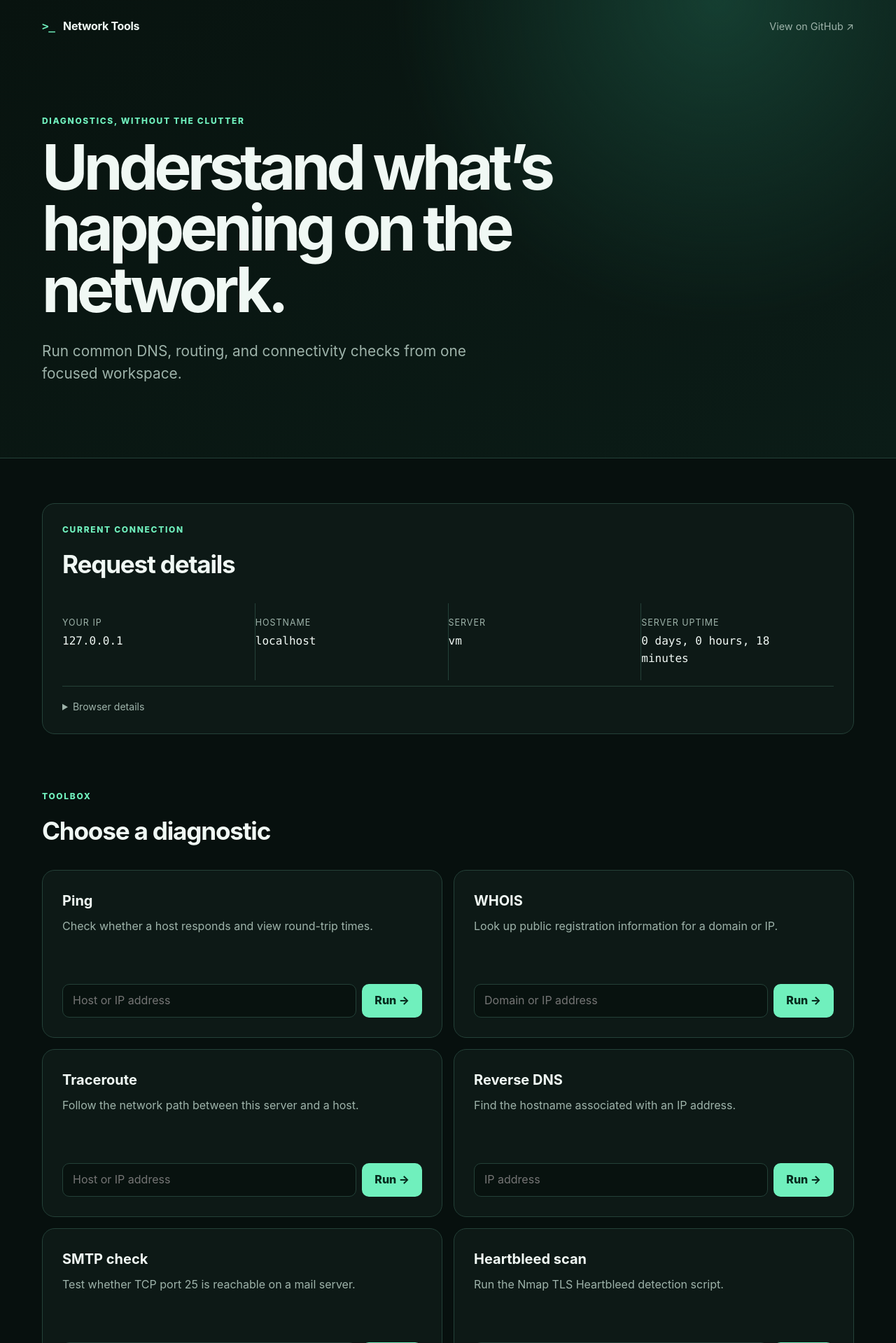
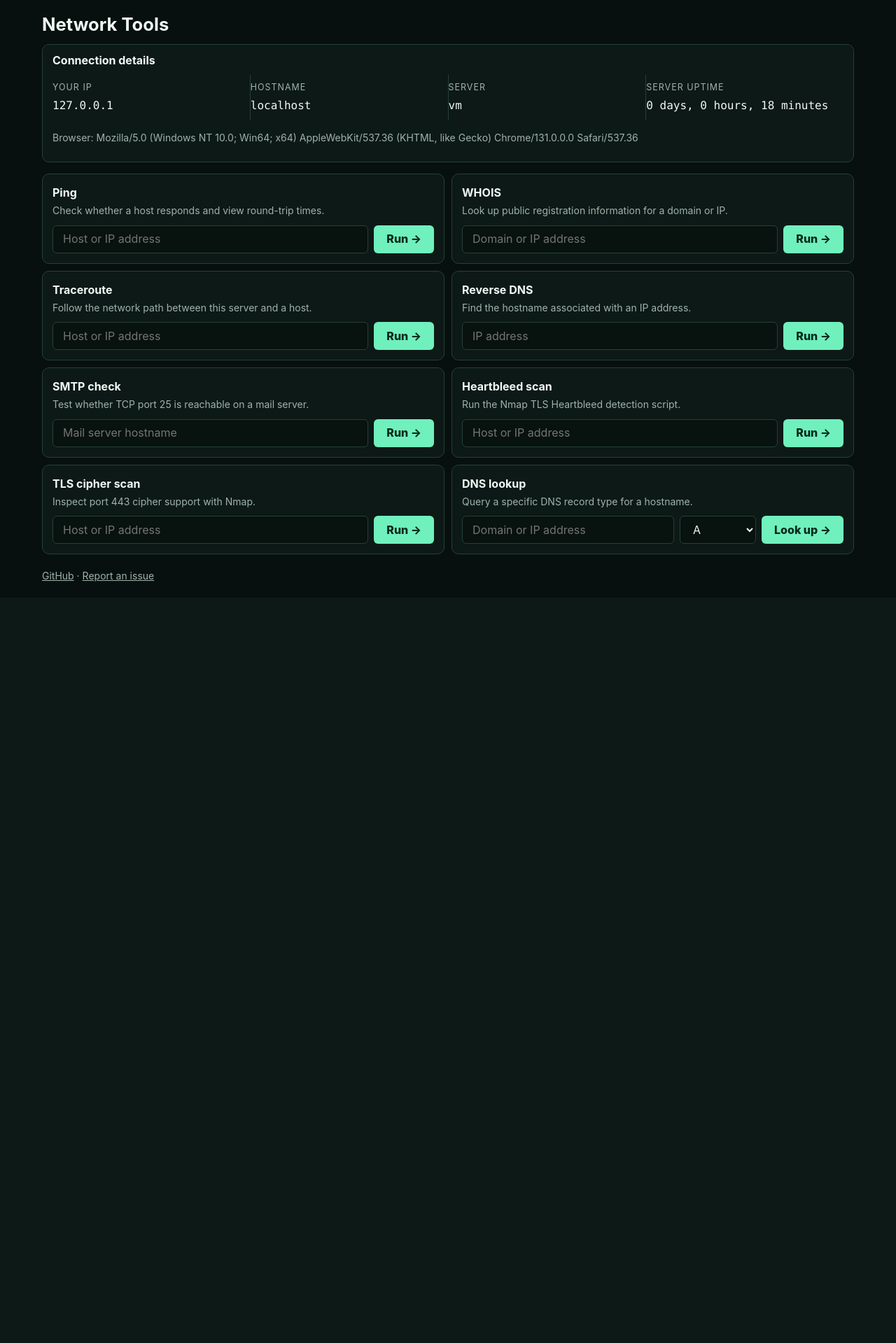
Before and after one commit to jglenn9k/tools, a PHP site: page / in a window 1280 px wide. Shown: the top 1919 px of the page at 70% size. After the commit the page ends 831 px from the top, so only its background shows below. Run offline with PHP 8.4, Linux system fonts and the light colour scheme.

Commit message:
Compact the tools page and support plain-text CLI output

```diff
--- a/htdocs/app.css
+++ b/htdocs/app.css
@@ -1,16 +1,17 @@
 :root { color-scheme: dark; --bg:#07100e; --surface:#0d1916; --surface-2:#12231e; --text:#f0f8f4; --muted:#9eb3aa; --line:#244138; --accent:#70f0bd; --accent-dark:#062a1d; --max:1160px; font-family:Inter,ui-sans-serif,system-ui,-apple-system,BlinkMacSystemFont,"Segoe UI",sans-serif }
 *{box-sizing:border-box} html{scroll-behavior:smooth} body{margin:0;background:var(--bg);color:var(--text);line-height:1.55} a{color:inherit}
-.hero{background:radial-gradient(circle at 80% 0%,#153e31 0,transparent 38%),linear-gradient(145deg,#08130f,#0b1c17);border-bottom:1px solid var(--line)}
-.nav,.hero-content,main,footer{width:min(calc(100% - 40px),var(--max));margin-inline:auto}.nav{min-height:76px;display:flex;align-items:center;justify-content:space-between;gap:24px}
-.brand{font-weight:750;text-decoration:none;letter-spacing:-.02em}.brand-mark{color:var(--accent);margin-right:8px;font-family:ui-monospace,monospace}.github-link{color:var(--muted);font-size:.9rem;text-decoration:none}.github-link:hover{color:var(--accent)}
-.hero-content{padding:88px 0 104px}.eyebrow{color:var(--accent);font-size:.75rem;font-weight:800;letter-spacing:.14em;text-transform:uppercase;margin:0 0 12px}
-h1{max-width:800px;font-size:clamp(2.8rem,7vw,5.8rem);letter-spacing:-.065em;line-height:.98;margin:0}.intro{max-width:650px;color:var(--muted);font-size:clamp(1.05rem,2vw,1.3rem);margin:28px 0 0}
-main{padding:64px 0 96px}.status{padding:28px;border:1px solid var(--line);background:var(--surface);border-radius:18px}h2{font-size:clamp(1.6rem,3vw,2.2rem);letter-spacing:-.035em;margin:0}
+.site-header,main,footer{width:min(calc(100% - 32px),var(--max));margin-inline:auto}
+.site-header{padding:20px 0 12px}h1{font-size:1.6rem;line-height:1.2;margin:0}
+main{padding-bottom:20px}
+.tool-grid{display:grid;grid-template-columns:repeat(2,minmax(0,1fr));gap:10px}
+.tool-card{display:grid;gap:10px;padding:14px;border:1px solid var(--line);background:var(--surface);border-radius:10px}
+.tool-card h2{margin:0;font-size:1rem}.tool-card p{color:var(--muted);font-size:.875rem;margin:2px 0 0}
+form{display:flex;gap:8px}input,select,button{min-height:40px;border-radius:6px;font:inherit}input,select{min-width:0;padding:0 14px;color:var(--text);background:#08120f;border:1px solid var(--line);outline:none}input{flex:1}input:focus,select:focus{border-color:var(--accent);box-shadow:0 0 0 3px #70f0bd22}button{border:0;padding:0 18px;color:var(--accent-dark);background:var(--accent);font-weight:800;cursor:pointer}button:hover{filter:brightness(1.08)}
 .status-grid{display:grid;grid-template-columns:repeat(4,1fr);gap:1px;margin:28px 0 0;background:var(--line)}.status-grid div{min-width:0;background:var(--surface);padding:18px 18px 18px 0}dt{color:var(--muted);font-size:.78rem;text-transform:uppercase;letter-spacing:.08em}dd{overflow-wrap:anywhere;margin:5px 0 0;font-family:ui-monospace,SFMono-Regular,Consolas,monospace}
-details{color:var(--muted);border-top:1px solid var(--line);padding-top:18px;margin-top:8px;font-size:.88rem}details p{overflow-wrap:anywhere}.tools{margin-top:80px}.section-heading{margin-bottom:28px}.tool-grid{display:grid;grid-template-columns:repeat(2,minmax(0,1fr));gap:16px}
-.tool-card{display:flex;min-height:240px;flex-direction:column;justify-content:space-between;gap:32px;padding:28px;border:1px solid var(--line);background:var(--surface);border-radius:18px;transition:transform .2s,border-color .2s,background .2s}.tool-card:hover{transform:translateY(-2px);border-color:#3b6a5a;background:var(--surface-2)}.tool-card-wide{grid-column:1/-1}h3{margin:0;font-size:1.25rem}.tool-card p{color:var(--muted);margin:8px 0 0}
-form{display:flex;gap:8px}input,select,button{min-height:48px;border-radius:10px;font:inherit}input,select{min-width:0;padding:0 14px;color:var(--text);background:#08120f;border:1px solid var(--line);outline:none}input{flex:1}input:focus,select:focus{border-color:var(--accent);box-shadow:0 0 0 3px #70f0bd22}button{border:0;padding:0 18px;color:var(--accent-dark);background:var(--accent);font-weight:800;cursor:pointer}button:hover{filter:brightness(1.08)}
-footer{display:flex;justify-content:space-between;padding:28px 0 48px;border-top:1px solid var(--line);color:var(--muted);font-size:.9rem}.sr-only{position:absolute;width:1px;height:1px;padding:0;margin:-1px;overflow:hidden;clip:rect(0,0,0,0);white-space:nowrap;border:0}
-@media(max-width:760px){.hero-content{padding:64px 0 72px}.status-grid,.tool-grid{grid-template-columns:1fr}.status-grid div{padding-right:0}.tool-card-wide{grid-column:auto}form{flex-wrap:wrap}input{flex-basis:100%}select,button{flex:1}}
-@media(max-width:480px){.nav,.hero-content,main,footer{width:min(calc(100% - 24px),var(--max))}.github-link{display:none}footer{flex-direction:column}}
-@media(prefers-reduced-motion:reduce){*{scroll-behavior:auto!important;transition:none!important}}
+.status{margin-bottom:16px;padding:10px 14px;border:1px solid var(--line);border-radius:10px;background:var(--surface)}
+.status h2{margin:0;font-size:1rem}.status p{overflow-wrap:anywhere;color:var(--muted);font-size:.875rem}
+.status .status-grid{margin-top:8px}.status-grid div{padding-block:8px}
+footer{padding-bottom:20px;color:var(--muted);font-size:.875rem}
+.sr-only{position:absolute;width:1px;height:1px;padding:0;margin:-1px;overflow:hidden;clip:rect(0,0,0,0);white-space:nowrap;border:0}
+@media(max-width:760px){.tool-grid{grid-template-columns:1fr}.status-grid{grid-template-columns:repeat(2,minmax(0,1fr))}}
+@media(max-width:420px){form{flex-wrap:wrap}input{flex-basis:100%}select,button{flex:1}}
--- a/htdocs/index.php
+++ b/htdocs/index.php
@@ -24,21 +24,19 @@ $tools = [
  <title>Network Tools</title><link rel="icon" href="/favicon.ico"><link rel="stylesheet" href="/app.css">
 </head>
 <body>
-<header class="hero">
- <nav class="nav" aria-label="Primary navigation"><a class="brand" href="/" aria-label="Network Tools home"><span class="brand-mark">&gt;_</span> Network Tools</a><a class="github-link" href="https://github.com/jglenn9k/tools">View on GitHub <span aria-hidden="true">↗</span></a></nav>
- <div class="hero-content"><p class="eyebrow">Diagnostics, without the clutter</p><h1>Understand what’s happening on the network.</h1><p class="intro">Run common DNS, routing, and connectivity checks from one focused workspace.</p></div>
-</header>
+<header class="site-header"><h1>Network Tools</h1></header>
 <main>
- <section class="status" aria-labelledby="connection-title"><div><p class="eyebrow">Current connection</p><h2 id="connection-title">Request details</h2></div>
+ <section class="status" aria-labelledby="connection-title">
+  <h2 id="connection-title">Connection details</h2>
   <dl class="status-grid"><div><dt>Your IP</dt><dd><?= e($remoteAddress) ?></dd></div><div><dt>Hostname</dt><dd><?= e($remoteHost) ?></dd></div><div><dt>Server</dt><dd><?= e($serverName) ?></dd></div><div><dt>Server uptime</dt><dd><?= e(uptime()) ?></dd></div></dl>
-  <details><summary>Browser details</summary><p><?= e($userAgent) ?></p></details>
+  <p>Browser: <?= e($userAgent) ?></p>
  </section>
- <section class="tools" aria-labelledby="tools-title"><div class="section-heading"><p class="eyebrow">Toolbox</p><h2 id="tools-title">Choose a diagnostic</h2></div><div class="tool-grid">
+ <section aria-label="Diagnostics"><div class="tool-grid">
  <?php foreach ($tools as [$endpoint, $name, $description, $placeholder]): ?>
-  <article class="tool-card"><div><h3><?= e($name) ?></h3><p><?= e($description) ?></p></div><form action="/cgi-bin/<?= e($endpoint) ?>" method="get"><label class="sr-only" for="<?= e($endpoint) ?>-target"><?= e($placeholder) ?></label><input id="<?= e($endpoint) ?>-target" name="ip" type="text" inputmode="url" required maxlength="253" autocomplete="off" spellcheck="false" placeholder="<?= e($placeholder) ?>"><button type="submit">Run <span aria-hidden="true">→</span></button></form></article>
+  <article class="tool-card"><div><h2><?= e($name) ?></h2><p><?= e($description) ?></p></div><form action="/cgi-bin/<?= e($endpoint) ?>" method="get"><label class="sr-only" for="<?= e($endpoint) ?>-target"><?= e($placeholder) ?></label><input id="<?= e($endpoint) ?>-target" name="ip" type="text" inputmode="url" required maxlength="253" autocomplete="off" spellcheck="false" placeholder="<?= e($placeholder) ?>"><button type="submit">Run <span aria-hidden="true">→</span></button></form></article>
  <?php endforeach; ?>
-  <article class="tool-card tool-card-wide"><div><h3>DNS lookup</h3><p>Query a specific DNS record type for a hostname.</p></div><form action="/cgi-bin/dig" method="get"><label class="sr-only" for="dns-target">Domain or IP address</label><input id="dns-target" name="ip" type="text" required maxlength="253" autocomplete="off" spellcheck="false" placeholder="Domain or IP address"><label class="sr-only" for="dns-type">Record type</label><select id="dns-type" name="type"><?php foreach (['A','AAAA','CNAME','MX','NS','PTR','SOA','SRV','TXT','CAA','ANY'] as $type): ?><option value="<?= $type ?>"><?= $type ?></option><?php endforeach; ?></select><button type="submit">Look up <span aria-hidden="true">→</span></button></form></article>
+  <article class="tool-card tool-card-wide"><div><h2>DNS lookup</h2><p>Query a specific DNS record type for a hostname.</p></div><form action="/cgi-bin/dig" method="get"><label class="sr-only" for="dns-target">Domain or IP address</label><input id="dns-target" name="ip" type="text" required maxlength="253" autocomplete="off" spellcheck="false" placeholder="Domain or IP address"><label class="sr-only" for="dns-type">Record type</label><select id="dns-type" name="type"><?php foreach (['A','AAAA','CNAME','MX','NS','PTR','SOA','SRV','TXT','CAA','ANY'] as $type): ?><option value="<?= $type ?>"><?= $type ?></option><?php endforeach; ?></select><button type="submit">Look up <span aria-hidden="true">→</span></button></form></article>
  </div></section>
 </main>
-<footer><p>Built for quick network answers.</p><a href="https://github.com/jglenn9k/tools/issues">Report an issue</a></footer>
+<footer><a href="https://github.com/jglenn9k/tools">GitHub</a> · <a href="https://github.com/jglenn9k/tools/issues">Report an issue</a></footer>
 </body></html>
```
Also changed, not shown: 1 other file.
